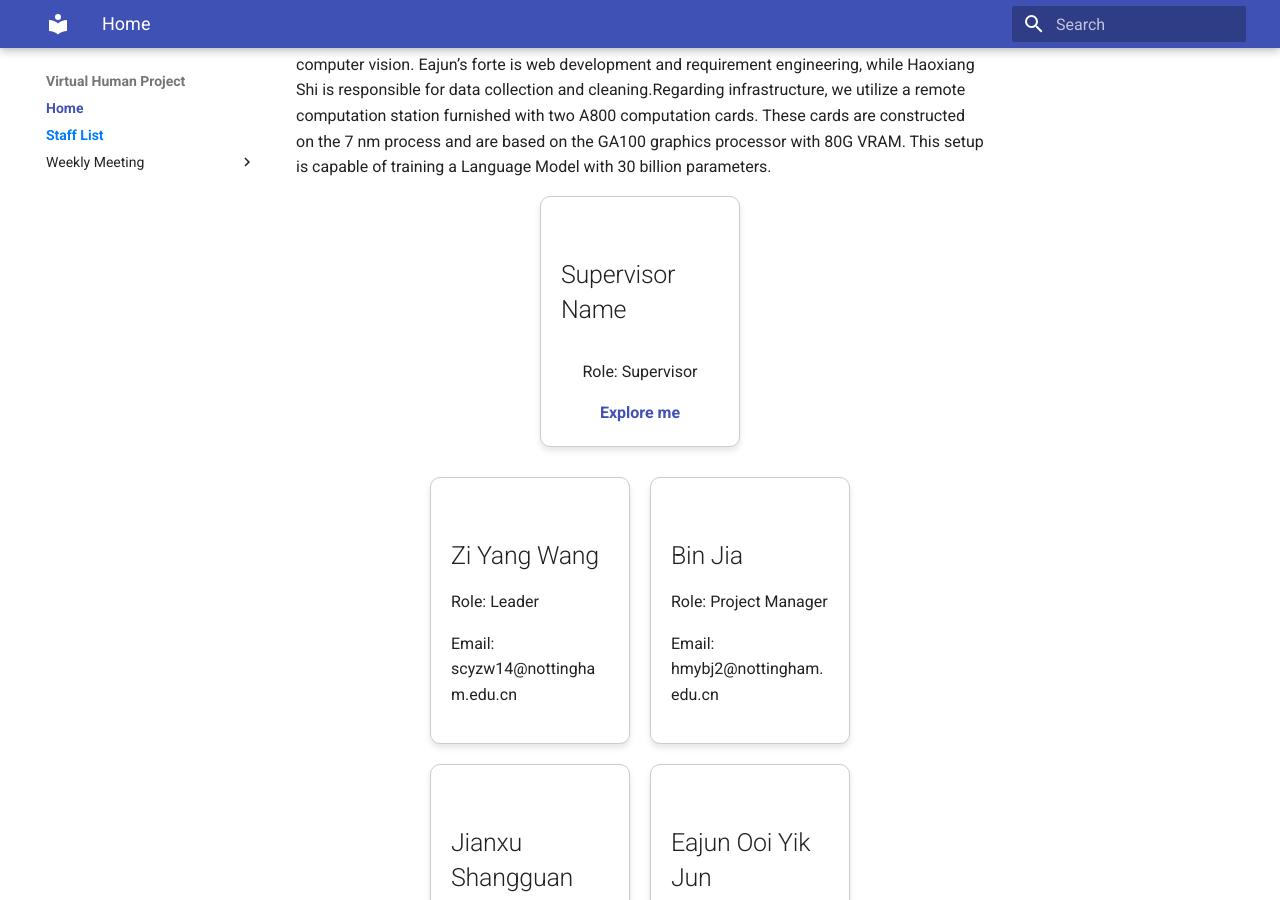
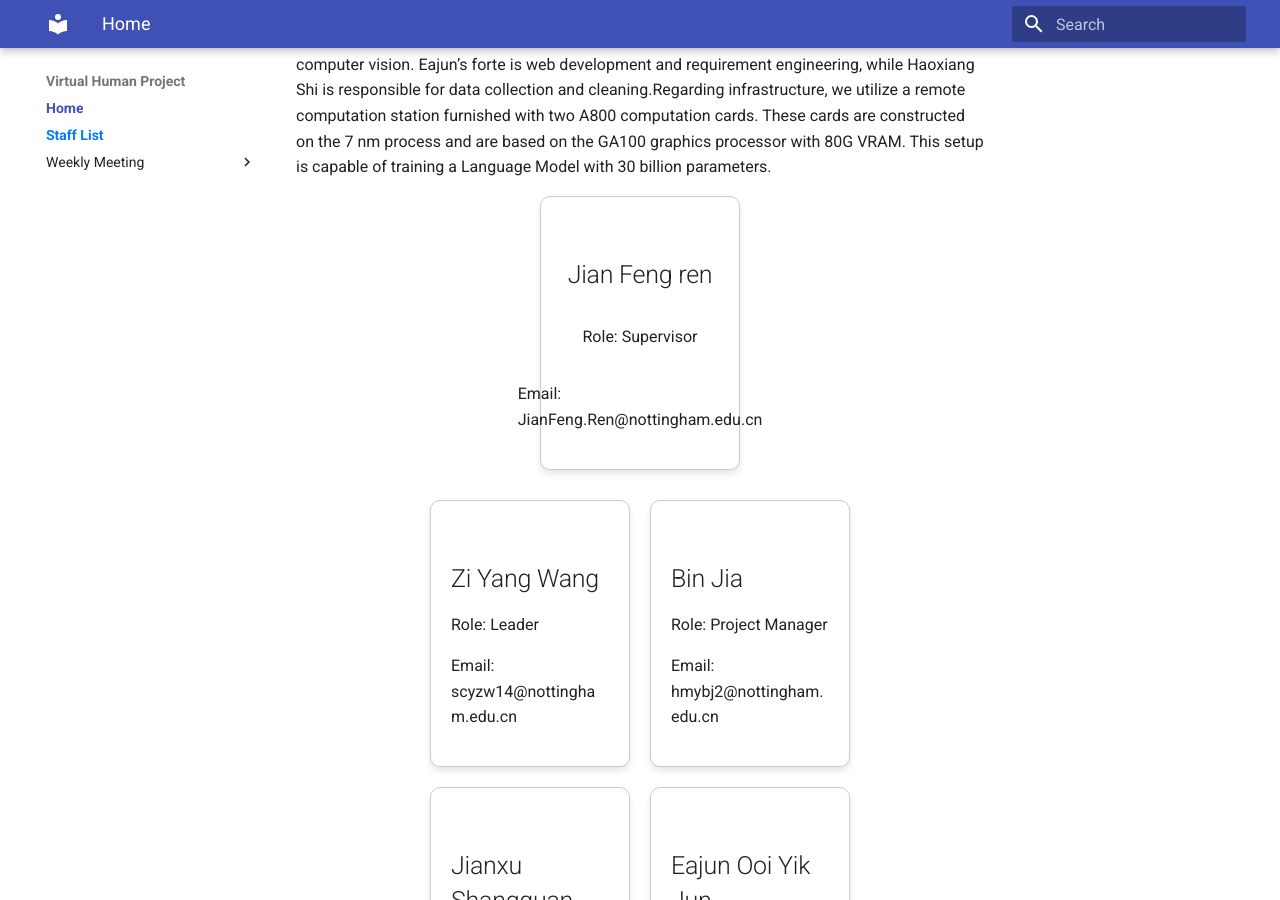
Before and after one commit to g202312/g202312.github.io, an MkDocs documentation site: the page built from docs/index.md, in a window 1280 px wide and 900 px high, scrolled down 307 px. Built offline with MkDocs 1.6.1 and Material for MkDocs 9.7.7, drawn with Linux system fonts in a browser that asks for light colours.

Commit message:
Update index.md

```diff
--- a/docs/index.md
+++ b/docs/index.md
@@ -66,9 +66,9 @@
 
     <!-- Supervisor section -->
     <div class="supervisor">
-        <h2>Supervisor Name</h2>
+        <h2>Jian Feng ren</h2>
         <p>Role: Supervisor</p>
-        <a href="https://example.com/supervisor-project">Explore me</a>
+        <p>Email: JianFeng.Ren@nottingham.edu.cn</a>
     </div>
 
     <!-- Teammates section -->
```
